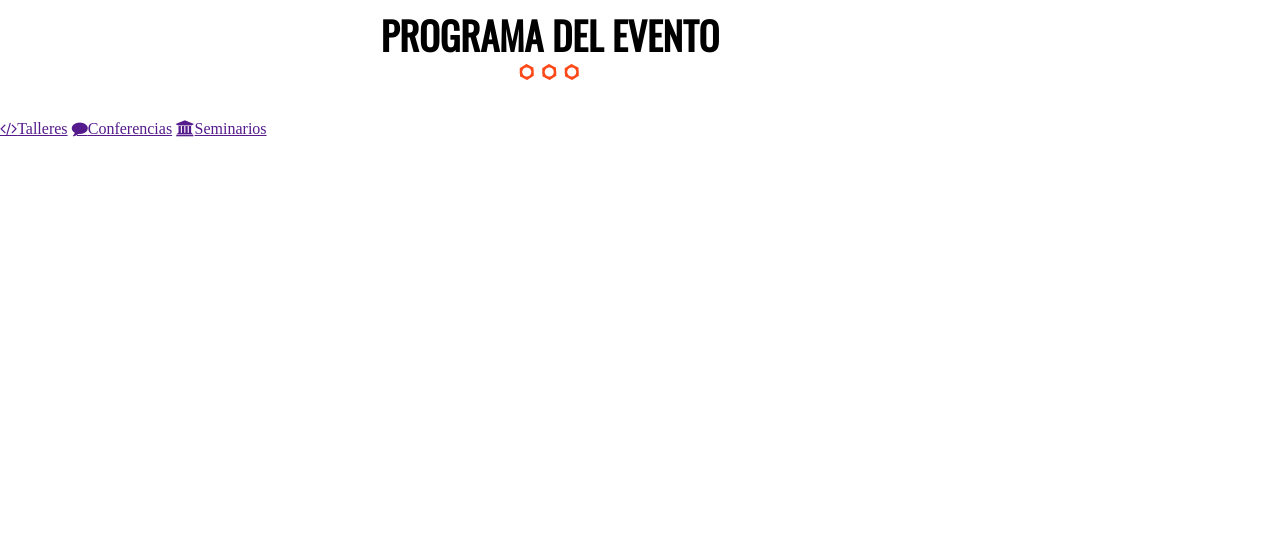
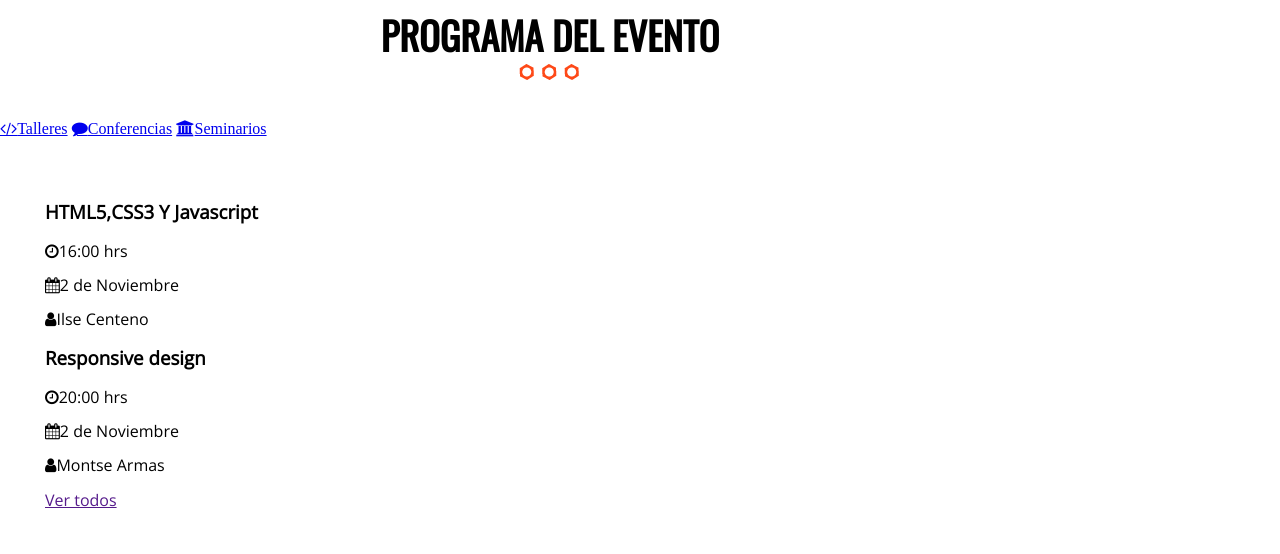
Before and after one commit to Any28Flo/proyectTalks, a website: page index.html in a window 1280 px wide. Shown: the part 2334-2888 px from the top of the page. Before the commit the page ends 2473 px from the top, so only its background shows below. Drawn offline with nearby package versions, Linux system fonts and the light colour scheme.

Commit message:
Creando elementos seccion tallleres

```diff
--- a/index.html
+++ b/index.html
@@ -85,14 +85,30 @@
             <div class="programa-evento">
               <h2>Programa del evento</h2>
               <nav class="menu-programa">
-                <a href="" class="fa fa-code">Talleres</a>
-                <a href="" class="fa fa-comment">Conferencias</a>
-                <a href="" class="fa fa-university">Seminarios</a>
+                <a href="#talleres" class="fa fa-code">Talleres</a>
+                <a href="#conferencias" class="fa fa-comment">Conferencias</a>
+                <a href="#seminarios" class="fa fa-university">Seminarios</a>
               </nav>
             </div>
           </div>
         </div>
+        <div id="talleres" class="info-curso ocultar clearfix">
+          <div class="detalle-evento">
+            <h3>HTML5,CSS3 Y Javascript</h3>
+            <p><i class="fa fa-clock-o" aria-hidden="true"></i>16:00 hrs</p>
+            <p><i class="fa fa-calendar" aria-hidden="true"></i>2 de Noviembre</p>
+            <p><i class="fa fa-user" aria-hidden="true"></i>Ilse Centeno</p>
+          </div>
+          <div class="detalle-evento">
+            <h3>Responsive design</h3>
+            <p><i class="fa fa-clock-o" aria-hidden="true"></i>20:00 hrs</p>
+            <p><i class="fa fa-calendar" aria-hidden="true"></i>2 de Noviembre</p>
+            <p><i class="fa fa-user" aria-hidden="true"></i>Montse Armas</p>
+          </div>
+          <a href="" class="button float-right">Ver todos</a>
 
+
+        </div>
 
 
         <script src="js/vendor/modernizr-3.5.0.min.js"></script>
```
